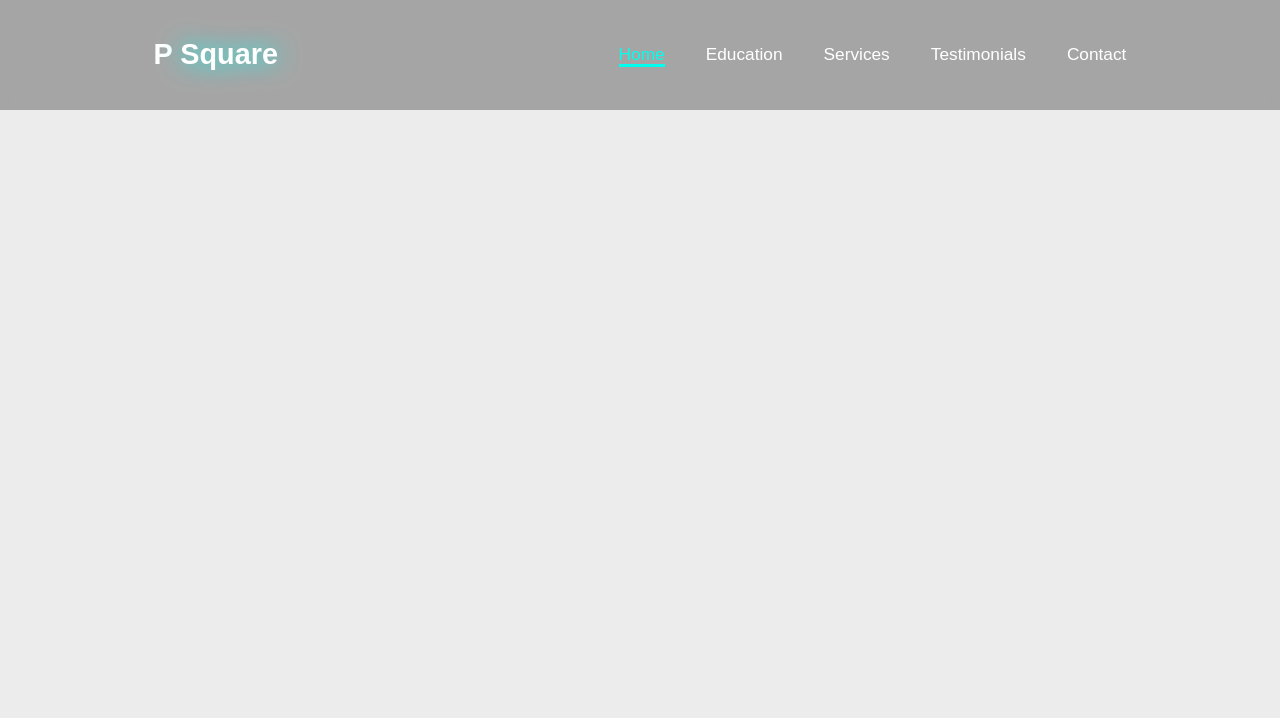
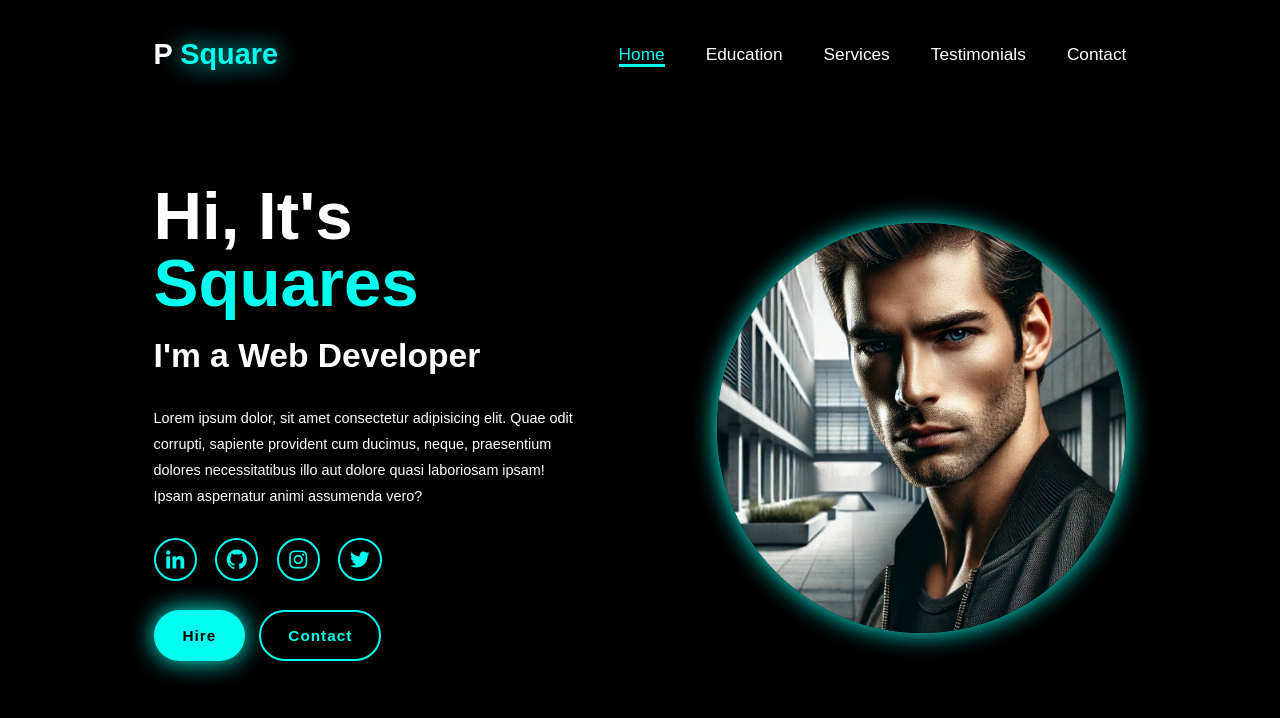
Before and after one commit to makeprodigy/proj, a plain HTML site: page portfolio/html-portfolio.html in a window 1280 px wide. Drawn offline with nearby package versions, Linux system fonts and the light colour scheme.

Commit message:
made the portfolio's first look

```diff
--- a/portfolio/css-portfolio.css
+++ b/portfolio/css-portfolio.css
@@ -9,7 +9,7 @@
     font-family: "Poppins", sans-serif;
 }
 :root {
-    --bg-color: #ececec;
+    --bg-color: #000000;
     --second-bg-color: #131313;
     --text-color: white;
     --main-color: #00ffee;
@@ -61,8 +61,139 @@ body {
     color: var(--main-color);
     border-bottom: 3px solid var(--main-color);
 }
-#menu-icon {
+#menu-icon{
     font-size: 3.6rem;
     color: var(--main-color);
     display: none;
 }
+
+section{
+    min-height: 100vh;
+    padding: 10rem 12% 10rem;
+}
+.home{
+    display: flex;
+    align-items: center;
+    justify-content: center;
+    gap: 15rem;
+}
+.home-content{
+    display: flex;
+    flex-direction: column;
+    align-items: baseline;
+    text-align: left;
+    justify-content: center;
+    margin-top: 3rem;
+}
+span{
+    color: var(--main-color);
+}
+.logo span{
+    color: var(--main-color);
+}
+.home-content h3{
+    margin-bottom: 2rem;
+    margin-top: 1rem;
+    font-size: 3.5rem;
+}
+.home-content h1{
+    font-size: 7rem;
+    font-weight: 700;
+    margin-top: 1.5rem;
+    line-height: 1;
+}
+.home-img{
+    border-radius: 50%;
+}
+.home-img img{
+    position: relative;
+    top: 3rem;
+    width: 32vw;
+    border-radius: 50%;
+    box-shadow: 0 0 25px var(--main-color);
+}
+.home-img img:hover{
+    box-shadow: 0 0 25px var(--main-color),
+                0 0 50px var(--main-color),
+                0 0 100px var(--main-color);
+}
+.home-content{
+    font-size: 1.5rem;
+    font-weight: 500;
+    line-height: 1.8;
+    max-width: 1000px;
+}
+.social-icons a{
+    display: inline-flex;
+    justify-content: center;
+    align-items: center;
+    width: 4.5rem;
+    height: 4.5rem;
+    background: transparent;
+    border: 2px solid var(--main-color);
+    font-size: 2.5rem;
+    border-radius: 50%;
+    color: var(--main-color);
+    margin: 3rem 1.5rem 3rem 0;
+    transition: 0.3s ease-in-out;
+}
+.social-icons a:hover{
+    color: var(--text-color);
+    transform: scale(1.3)translate(-5px);
+    box-shadow: 0 0 25px var(--main-color);
+}
+.btn{
+    display: inline-block;
+    padding: 1rem 2.8rem;
+    background: var(--main-color);
+    box-shadow: 0 0 25px var(--main-color);
+    border-radius: 4rem;
+    font-size: 1.6rem;
+    color: black;
+    border: 2px solid transparent;
+    letter-spacing: 0.1rem;
+    font-weight: 600;
+    transition: 0.3s ease-in-out;
+    cursor: pointer;
+}
+.btn:hover{
+    transform: scale(1.05);
+    box-shadow: 0 0 50px var(--main-color);
+}
+.btn-group{
+    display: flex;
+    align-items: center;
+    gap: 1.5rem;
+}
+.btn-group a:nth-of-type(2){
+    background-color: black;
+    color: var(--main-color);
+    border: 2px solid var(--main-color);
+    box-shadow: 0 0 25px transparent;
+}
+.btn-group a:nth-of-type(2):hover{
+    box-shadow: 0 0 25px var(--main-color);
+}
+.text-animation{
+    font-size: 34px;
+    font-weight: 600;
+    min-width: 280px;
+}
+.text-animation span{
+    position: relative;
+}
+.text-animation span::before{
+    content: "Web Developer";
+    color: var(--main-color);
+    animation: words 20s infinite;
+}
+.text-animation span::after{
+    content: "";
+    background-color: var(--bg-color);
+    position: absolute;
+    width: calc(100% + 8px);
+    height: 100%;
+    border-left: 3px solid var(--bg-color);
+    right: -8px;
+    animation: cursor 0.6s infinite, typing 20s steps(14) infinite;
+}
--- a/portfolio/html-portfolio.html
+++ b/portfolio/html-portfolio.html
@@ -24,5 +24,31 @@
         </nav>
     </header>
 
+    <section class="home" id="home">
+        <div class="home-content">
+            <h1>Hi, It's <span>Squares</span></h1>
+            <h3 class="text-animation">I'm a Web Developer</h3>
+            <p>Lorem ipsum dolor, sit amet consectetur adipisicing elit. Quae odit corrupti, sapiente provident cum ducimus, neque, praesentium dolores necessitatibus illo aut dolore quasi laboriosam ipsam! Ipsam aspernatur animi assumenda vero?</p>
+
+            <div class="social-icons">
+                <a href="#"><i class='bx bxl-linkedin'></i></a>
+                <a href="#"><i class='bx bxl-github'></i></a>
+                <a href="#"><i class='bx bxl-instagram'></i></a>
+                <a href="#"><i class='bx bxl-twitter'></i></a>
+            </div>
+
+            <div class="btn-group">
+                <a href="#" class="btn">Hire</a>
+                <a href="#contact" class="btn">Contact</a>
+            </div>
+        </div>
+            <div class="home-img">
+                <img src="graphics/image_port2.webp" alt="profile picture"
+            </div>
+    </section>
+
+
+
+    <script src="js-script.js"></script>
 </body>
 </html>
```
Also changed, not shown: 1 other file.
